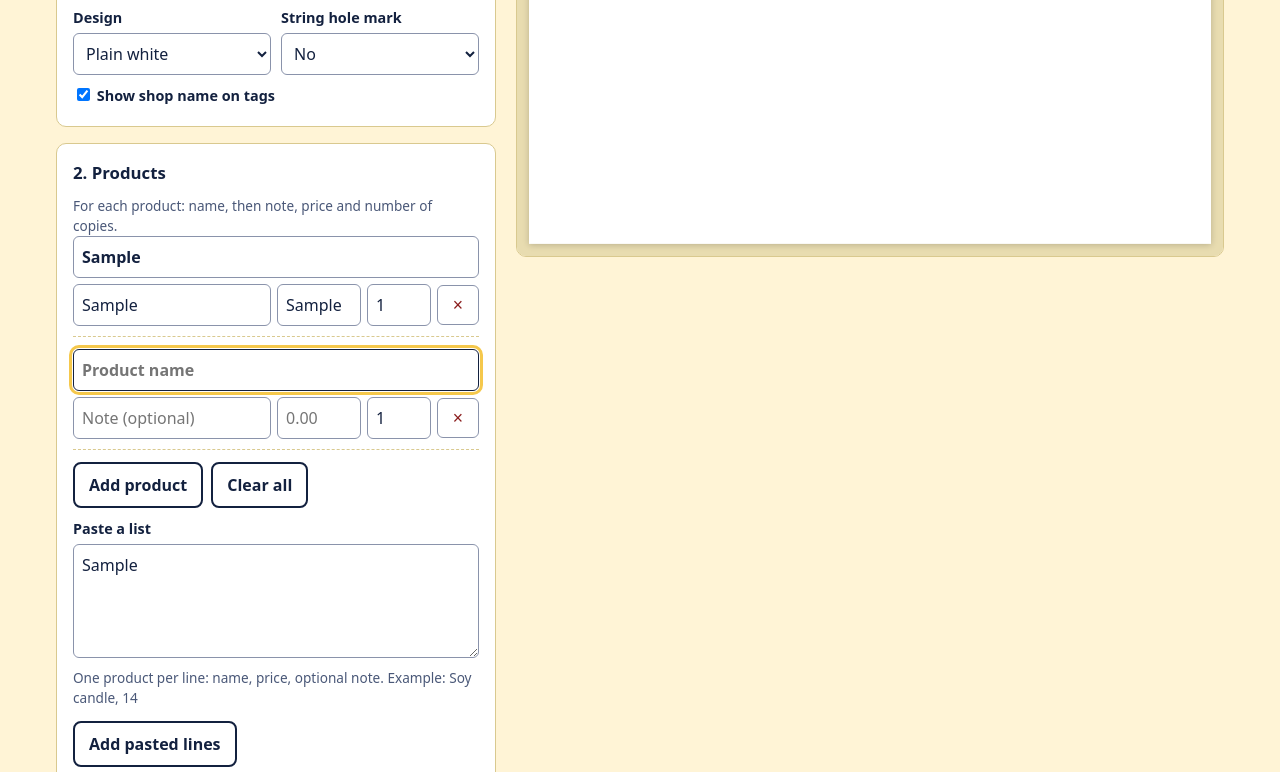
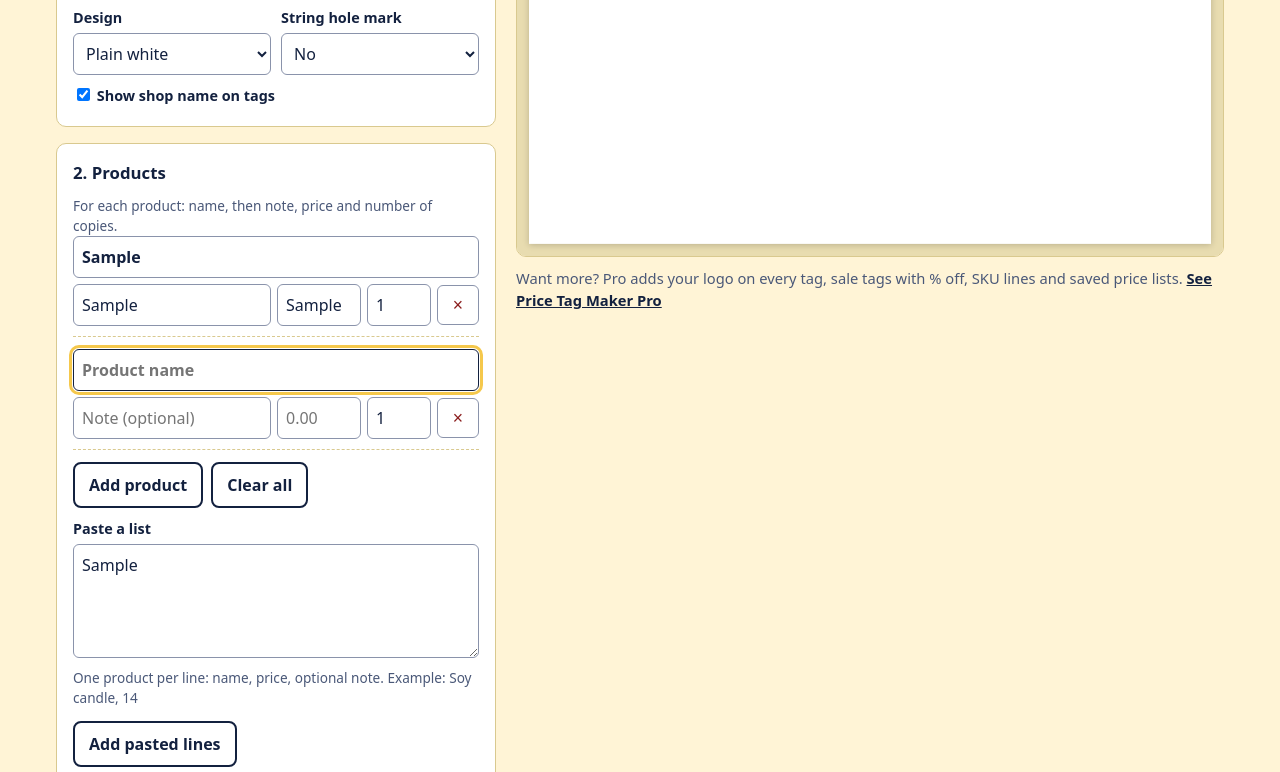
Before and after one commit to busybeestudio/busybeestudio.github.io, a plain HTML site: page tools/price-tag-maker/index.html in a window 1280 px wide. Both pictures are taken after typing "Sample", "Sample", "Sample", "Sample" into the empty fields and a click on the button "Add product". Shown: the part 504-1276 px from the top of the page. Drawn offline with Linux system fonts and the light colour scheme.

Commit message:
Price tag maker: Pro line after first tag

```diff
--- a/tools/price-tag-maker/index.html
+++ b/tools/price-tag-maker/index.html
@@ -67,10 +67,13 @@ input:focus,select:focus,textarea:focus,button:focus-visible{outline:3px solid v
 footer{background:var(--navy);color:var(--cream);margin-top:24px;padding:18px 0;font-size:.92rem}
 footer a{color:var(--gold)}
 .sr{position:absolute;left:-9999px}
+.proline{margin:10px 0 0;font-size:.92rem;color:var(--muted)}
+.proline[hidden]{display:none}
+.proline a{color:var(--navy);font-weight:700}
 @media print{
  @page{margin:0}
  body{background:#fff}
- header.top,.intro,.privacy,.editor,.pro,footer,.sheetbox-title,.noprint{display:none!important}
+ header.top,.intro,.privacy,.editor,.pro,.proline,footer,.sheetbox-title,.noprint{display:none!important}
  main.grid{display:block}.wrap{padding:0;max-width:none}
  .sheetbox{border:0;padding:0;background:none;overflow:visible}
  #sheet{box-shadow:none;margin:0;width:auto!important;min-height:0;padding:8mm;transform:none!important}
@@ -144,6 +147,7 @@ footer a{color:var(--gold)}
 <div>
 <h2 class="sheetbox-title" data-i="preview"></h2>
 <div class="sheetbox" id="box" role="region" aria-label="Preview"><div id="sheet"></div></div>
+<p class="proline" id="proline" hidden><span data-i="proline"></span> <a id="prolink" href="https://busybeestudios.gumroad.com/l/price-tag-maker-pro?utm_source=website&amp;utm_medium=tool&amp;utm_campaign=price-tag-maker-pro" target="_blank" rel="noopener" data-i="prolink"></a></p>
 </div>
 </main>
 </div>
@@ -200,7 +204,7 @@ print:"Print tags",sample:"Load example",printhint:"tags ready. In the print win
 preview:"Preview",name_ph:"Product name",price_ph:"0.00",note_ph:"Note (optional)",remove:"Remove product",
 pro_h:"Pro upgrade (one-time, via Gumroad)",pro1:"Upload your logo onto every tag",pro2:"8 designs: 4 new ones including kraft label and bold border",pro3:"Save and load named price lists as .json files",pro4:"Sale tags with the old price struck through and a percent-off badge",
 pro_note:"Price Tag Maker Pro is now available as a one-time $9 download. This free version keeps working as it is.",pro_link:"See Price Tag Maker Pro on Gumroad",cft_link:"Selling at a craft fair? Track your stock and sales with our free Craft Fair Tracker",
-empty:"Add a product to see your tags here.",home:"More from Busy Bee Studio",contact:"Contact",copies_of:"copies of"},
+empty:"Add a product to see your tags here.",home:"More from Busy Bee Studio",contact:"Contact",copies_of:"copies of",proline:"Want more? Pro adds your logo on every tag, sale tags with % off, SKU lines and saved price lists.",prolink:"See Price Tag Maker Pro"},
 es:{title:"Creador de etiquetas de precio",intro:"Escribe tus productos y precios, elige un tamaño e imprime etiquetas listas para recortar para tu feria de artesanía, mercadillo o puesto. Funciona con papel Carta y A4.",
 privacy:"Todo se queda en tu navegador; no se envía nada a ningún sitio.",privacy_short:"Todo se queda en tu navegador; no se envía nada a ningún sitio.",
 h_setup:"1. Estilo de etiqueta",shop:"Nombre de tu tienda (opcional)",cur:"Símbolo de moneda",curpos:"Posición del símbolo",before:"Antes del precio ($5)",after:"Después del precio (5 €)",
@@ -212,7 +216,7 @@ print:"Imprimir etiquetas",sample:"Cargar ejemplo",printhint:"etiquetas listas.
 preview:"Vista previa",name_ph:"Nombre del producto",price_ph:"0.00",note_ph:"Nota (opcional)",remove:"Quitar producto",
 pro_h:"Mejora Pro (pago único, en Gumroad)",pro1:"Sube tu logotipo a todas las etiquetas",pro2:"8 diseños: 4 nuevos, incluidas etiqueta kraft y borde grueso",pro3:"Guarda y carga listas de precios con nombre como archivos .json",pro4:"Etiquetas de oferta con el precio anterior tachado y una insignia de descuento",
 pro_note:"Price Tag Maker Pro ya está disponible como descarga única de $9. Esta versión gratuita sigue funcionando igual.",pro_link:"Ver Price Tag Maker Pro en Gumroad",cft_link:"¿Vendes en una feria? Controla tu inventario y tus ventas con nuestro Control de ferias gratis",
-empty:"Añade un producto para ver tus etiquetas aquí.",home:"Más de Busy Bee Studio",contact:"Contacto",copies_of:"copias de"}
+empty:"Añade un producto para ver tus etiquetas aquí.",home:"Más de Busy Bee Studio",contact:"Contacto",copies_of:"copias de",proline:"¿Quieres más? Pro añade tu logotipo en cada etiqueta, etiquetas de oferta con % de descuento, líneas de SKU y listas de precios guardadas.",prolink:"Ver Price Tag Maker Pro"}
 };
 var lang="en",items=[],MAX=300;
 var $=function(id){return document.getElementById(id)};
@@ -292,6 +296,7 @@ function render(){
  });
  sheet.innerHTML=html||'<div class="empty">'+esc(t("empty"))+'</div>';
  $("count").textContent=n;
+ if(n>0)$("proline").hidden=false;
  $("print").disabled=n===0;$("print").style.opacity=n?1:.5;
  var st=document.getElementById("pagestyle");
  if(!st){st=document.createElement("style");st.id="pagestyle";document.head.appendChild(st)}
```
